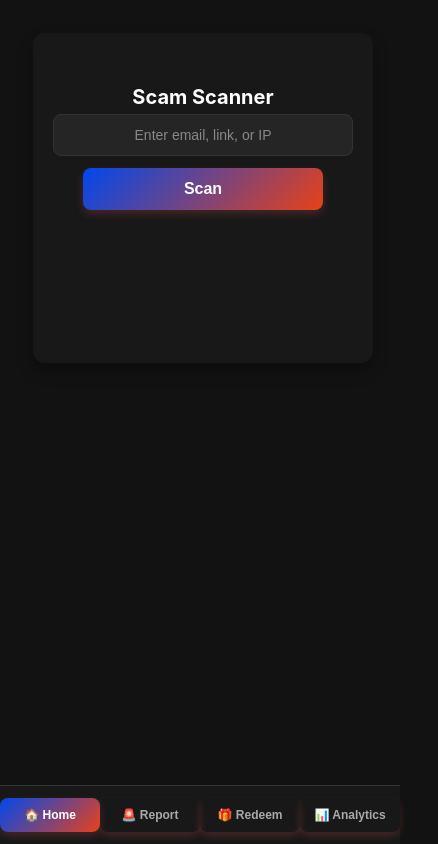
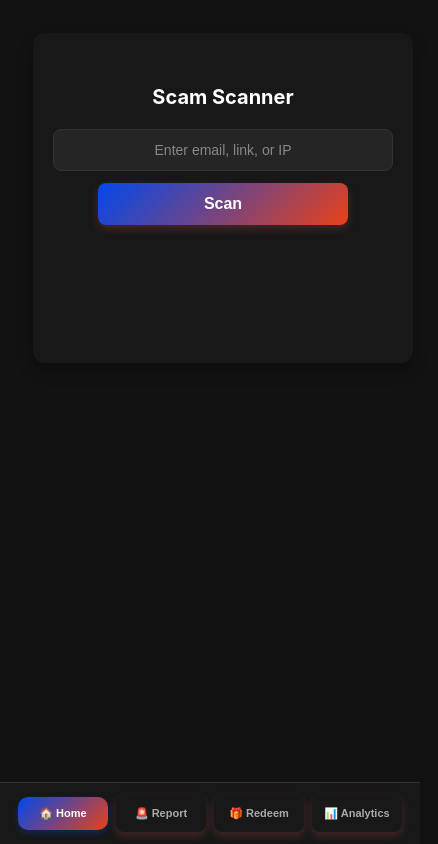
Before and after one commit to soniachan1031/click-safe, a browser extension: page email-scam-detector/popup.html in a window 400 px wide. Shown: the whole page, 438 px wide, since content can reach past the window. Drawn offline with Linux system fonts and the light colour scheme.

Commit message:
bottoms nav UI updated

```diff
--- a/email-scam-detector/styles.css
+++ b/email-scam-detector/styles.css
@@ -1,7 +1,7 @@
 /* General Styling */
 body {
     font-family: 'Inter', Arial, sans-serif;
-    width: 340px;
+    width: 380px;
     padding: 25px;
     background-color: #121212;
     color: #ffffff;
@@ -28,7 +28,7 @@
 h2 {
     font-size: 20px;
     font-weight: 700;
-    margin-bottom: 5px;
+    margin-bottom: 20px;
 }
 
 /* Subtitle */
@@ -121,20 +121,21 @@
 /* Bottom Navigation Bar */
 .tab-bar {
     display: flex;
-    justify-content: space-between;
+    justify-content: space-evenly;
+    align-items: center;
     position: fixed;
     bottom: 0;
     left: 0;
     width: 100%;
     background: #181818;
-    padding: 12px 0;
+    padding: 12px 10px;
     border-top: 1px solid #333;
     z-index: 10;
 }
 
 /* Tab Buttons */
 .tab-btn {
-    flex: 1;
+    flex: 1; /* Makes all tabs equal width */
     display: flex;
     flex-direction: column;
     align-items: center;
@@ -143,25 +144,31 @@
     background: none;
     border: none;
     color: #aaa;
-    font-size: 12px;
+    font-size: 11px;
     cursor: pointer;
-    padding: 10px 0;
-    transition: 0.3s ease-in-out;
+    padding: 12px 0;
+    transition: all 0.3s ease-in-out;
     text-align: center;
+    max-width: 90px;
 }
 
+/* Active Tab */
 .tab-btn.active {
     color: white;
     background: linear-gradient(135deg, #0048ec, #e84118);
-;
+    border-radius: 10px;
+    padding: 10px;
     font-weight: bold;
+    box-shadow: 0px 3px 6px rgba(0, 72, 236, 0.3);
 }
 
+/* Tab Button Hover Effect */
 .tab-btn:hover {
     color: white;
+    transform: translateY(-2px);
 }
 
-/* Hide inactive tabs */
+/* Tab Content */
 .tab-content {
     display: none;
     width: 100%;
@@ -169,10 +176,12 @@
     padding: 15px 0;
 }
 
-/* Show active tab */
+/* Show Active Tab */
 .tab-content.active {
     display: block;
 }
+
+/* Bottom Navigation ends */
 
 /* Input Field & Dropdown */
 #reportInput, #scamType, #otherScamType {
```
